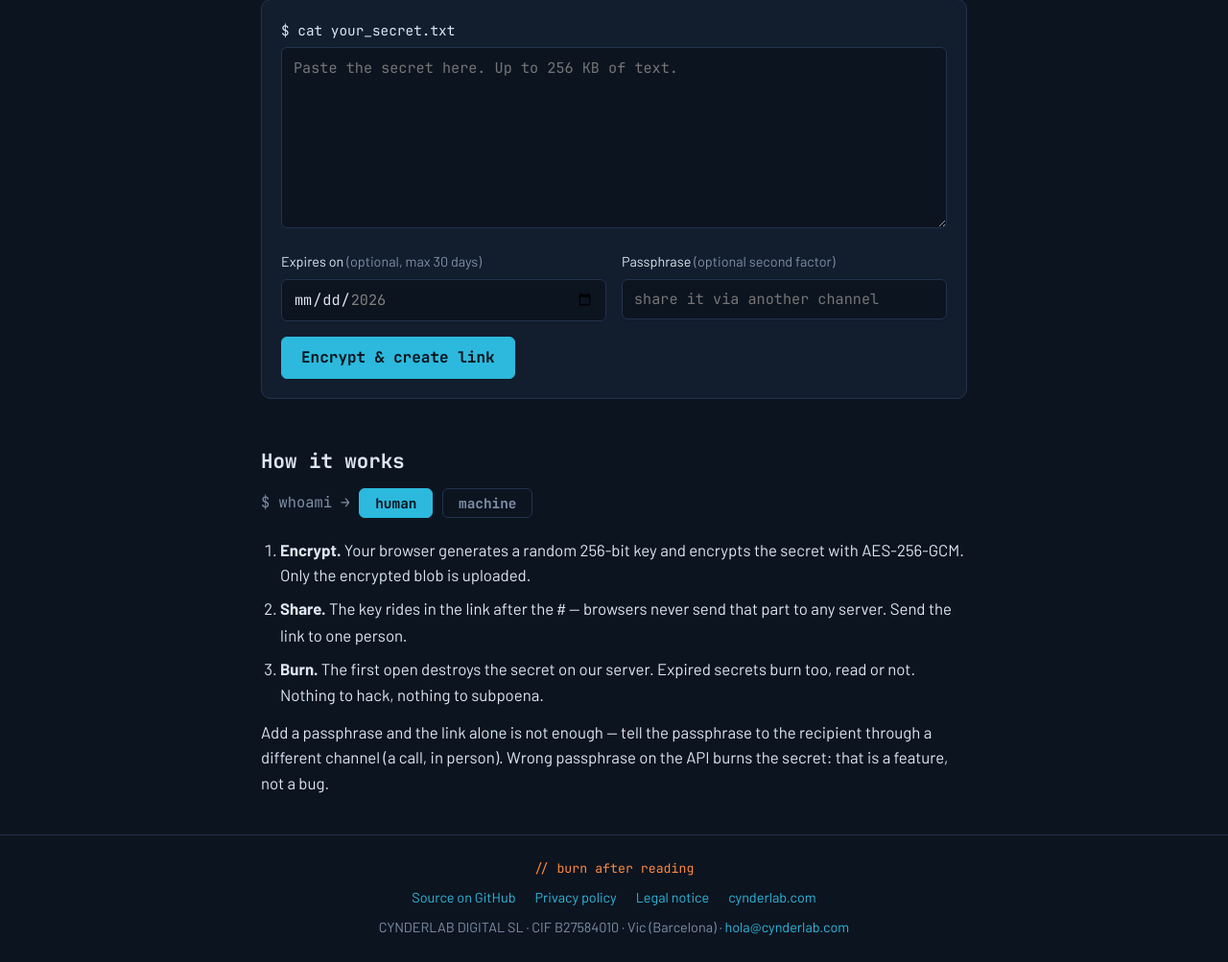
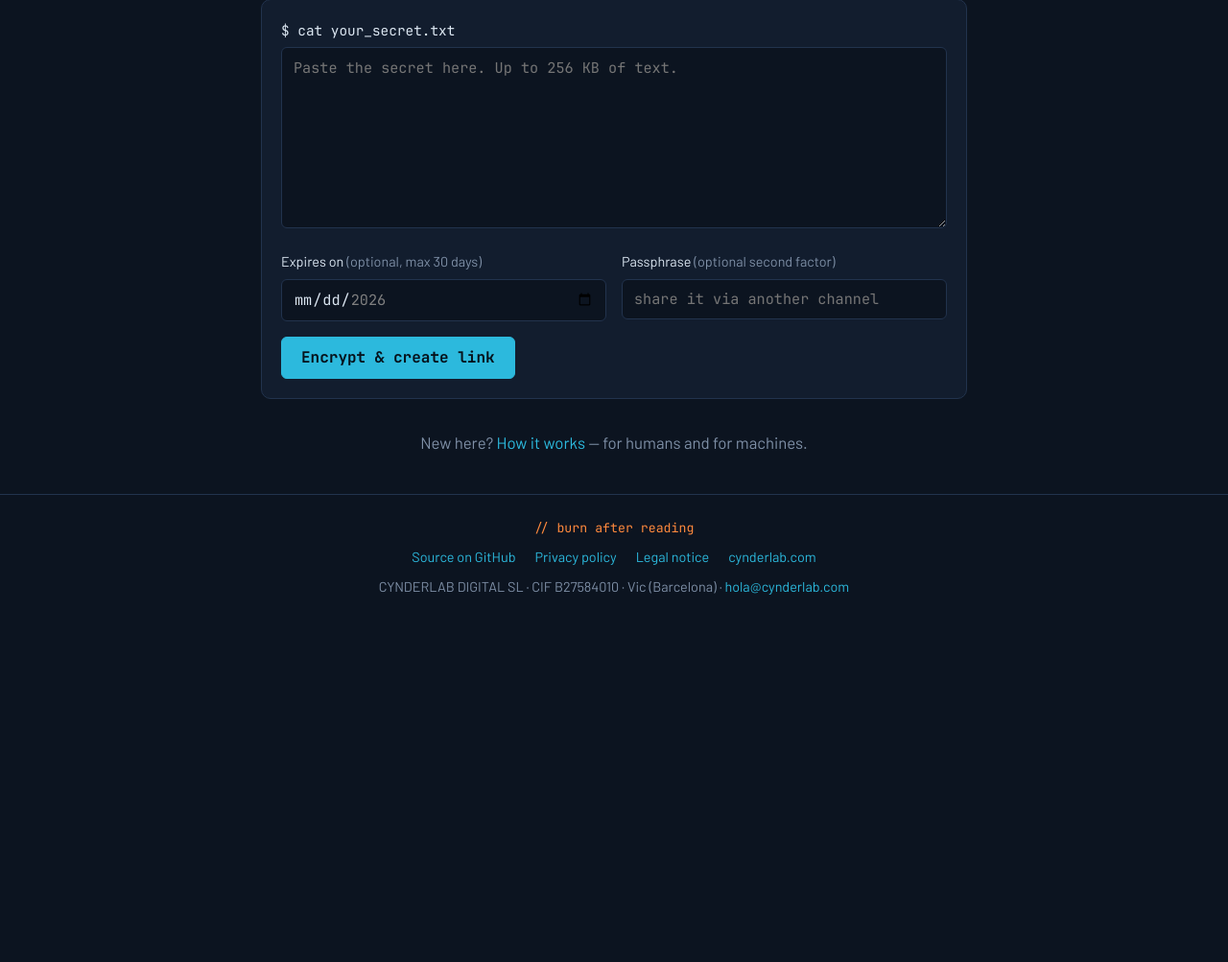
Before and after one commit to cynderlab/secret.cynderlab.com, a FastAPI app: page / in a window 1280 px wide. Shown: the part 389-1392 px from the top of the page at 96% size. After the commit the page ends 1009 px from the top, so only its background shows below. Run offline with FastAPI, Linux system fonts and the light colour scheme; parts of the project's set-up code (start-up, migrations or seed data) failed here and were passed over.

Commit message:
feat: move how-it-works to its own page, clean home
Co-Authored-By: Claude Fable 5 <noreply@anthropic.com>
Claude-Session: https://claude.ai/code/session_01CzwdBan5U5VT2UKkTdqRFZ

```diff
--- a/app/web.py
+++ b/app/web.py
@@ -19,6 +19,11 @@ def home(request: Request):
         "max_ttl_days": settings.max_ttl_days,
         "max_kb": settings.max_secret_bytes // 1024,
     })
+
+
+@router.get("/how-it-works", response_class=HTMLResponse)
+def how_it_works(request: Request):
+    return templates.TemplateResponse(request, "how-it-works.html", {})
 
 
 @router.get("/s/{slug}", response_class=HTMLResponse)
--- a/static/css/app.css
+++ b/static/css/app.css
@@ -63,7 +63,8 @@ button:hover { background: var(--cyan-bright); border-color: var(--cyan-bright);
 .link-line output { word-break: break-all; color: var(--cyan-bright); }
 pre.terminal { line-height: 1.5; }
 
-.explain { margin-top: 3rem; }
+.explain-link { margin-top: 2rem; text-align: center; }
+.explain { margin-top: 1rem; }
 .explain h2 { font-family: var(--mono); font-size: 1.3rem; margin-bottom: .75rem; }
 .explain ol { padding-left: 1.25rem; display: grid; gap: .5rem; margin-bottom: .75rem; }
 
--- a/templates/base.html
+++ b/templates/base.html
@@ -15,8 +15,8 @@
       <span class="brand-name">secret<span class="accent">.</span>cynderlab</span>
     </a>
     <nav class="site-nav">
-      <a href="/#how-it-works">How it works</a>
-      <a href="/#agents">For agents</a>
+      <a href="/how-it-works">How it works</a>
+      <a href="/how-it-works#agents">For agents</a>
     </nav>
   </header>
   <main class="wrap">{% block content %}{% endblock %}</main>
--- a/templates/home.html
+++ b/templates/home.html
@@ -39,48 +39,10 @@
   </div>
 </section>
 
-<section class="explain">
-  <h2>How it works</h2>
-  <div class="mode-toggle" role="tablist" aria-label="Pick your reader mode">
-    <span class="mono muted">$ whoami →</span>
-    <button type="button" id="tab-human" class="tab is-active" role="tab"
-            aria-selected="true" aria-controls="how-it-works">human</button>
-    <button type="button" id="tab-agent" class="tab" role="tab"
-            aria-selected="false" aria-controls="agents">machine</button>
-  </div>
-
-  <div id="how-it-works" role="tabpanel">
-    <ol>
-      <li><strong>Encrypt.</strong> Your browser generates a random 256-bit key and encrypts the
-        secret with AES-256-GCM. Only the encrypted blob is uploaded.</li>
-      <li><strong>Share.</strong> The key rides in the link after the <code>#</code> — browsers
-        never send that part to any server. Send the link to one person.</li>
-      <li><strong>Burn.</strong> The first open destroys the secret on our server. Expired secrets
-        burn too, read or not. Nothing to hack, nothing to subpoena.</li>
-    </ol>
-    <p>Add a passphrase and the link alone is not enough — tell the passphrase to the recipient
-    through a different channel (a call, in person). Wrong passphrase on the API burns the secret:
-    that is a feature, not a bug.</p>
-  </div>
-
-  <div id="agents" role="tabpanel" hidden>
-    <p>Machine-readable docs live at <a href="/llms.txt"><code>/llms.txt</code></a>. Quick start:</p>
-    <pre class="terminal"><code># create (server encrypts in memory, key returned once in the link)
-curl -s https://secret.cynderlab.com/api/secrets \
-  -H 'content-type: application/json' \
-  -d '{"secret": "the payload", "expires_at": "2026-09-01"}'
-
-# reveal (burns the secret; key = the part after '#' in the link)
-curl -s https://secret.cynderlab.com/api/secrets/&lt;slug&gt;/reveal \
-  -H 'content-type: application/json' \
-  -d '{"key": "&lt;key&gt;"}'</code></pre>
-    <p class="muted">One read only. A reveal with a wrong key still burns the secret — retry is
-    impossible by design.</p>
-  </div>
-</section>
+<p class="explain-link muted">New here? <a href="/how-it-works">How it works</a> — for humans
+and for machines.</p>
 {% endblock %}
 {% block scripts %}
 <script src="/static/js/crypto.js"></script>
 <script src="/static/js/create.js"></script>
-<script src="/static/js/tabs.js"></script>
 {% endblock %}
```
Also changed, not shown: templates/how-it-works.html (added, +49 -0 lines), tests/test_web.py (+10 -1 lines).
